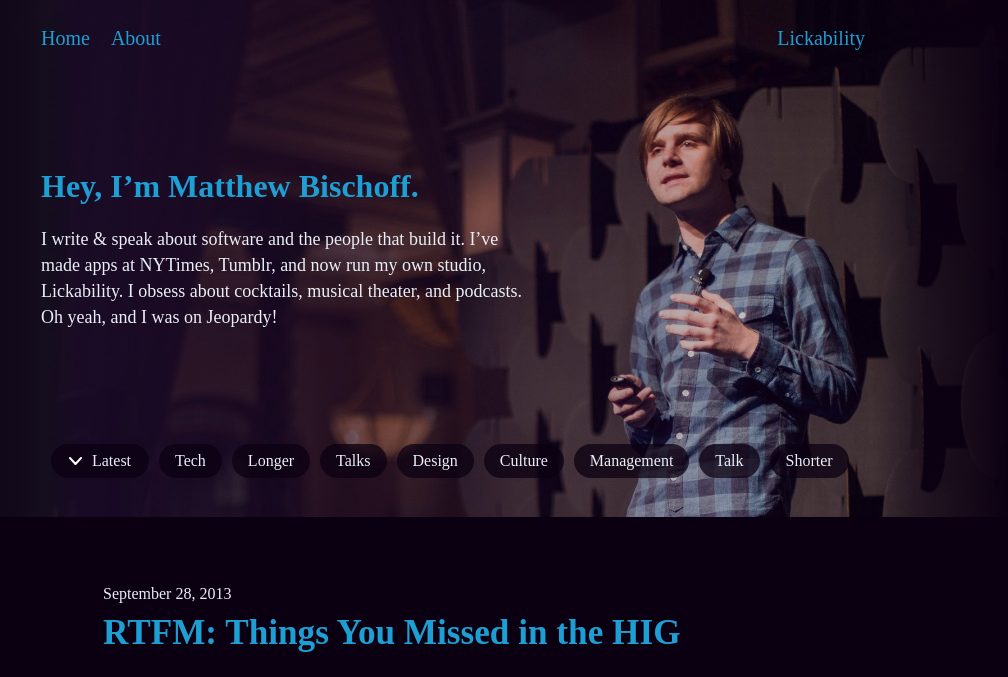
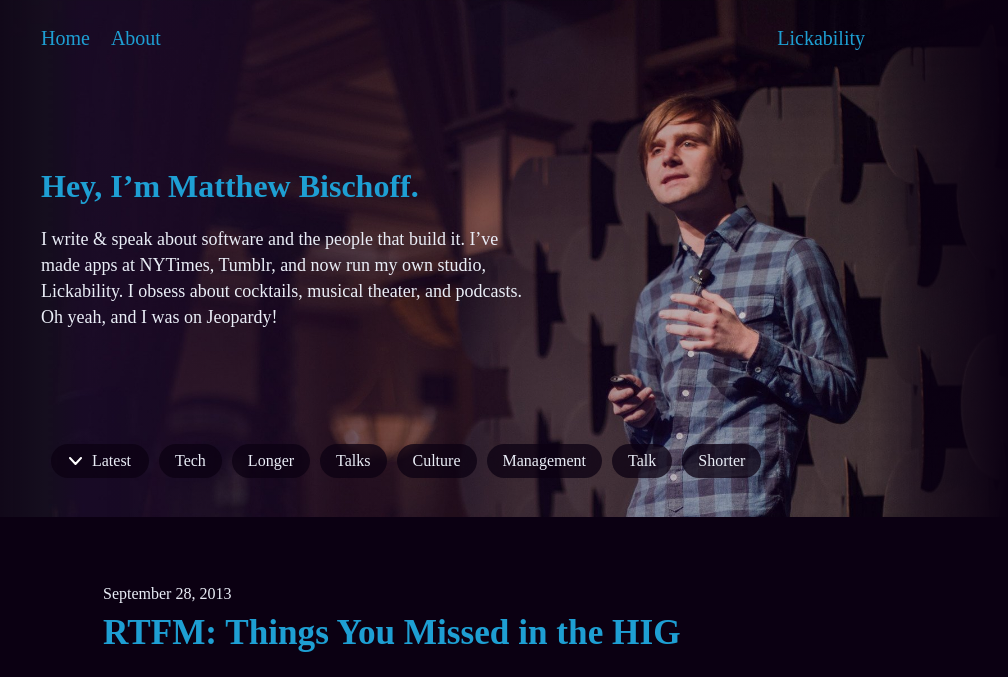
Before and after one commit to mbbischoff/website, a Jekyll site: the page built from _posts/2013-09-28-rtfm.md, in a window 1280 px wide, cut to the strip 0-677 px from the top of the page. Shown: the whole strip, without its empty margins (187-1195 px from the left). Built offline with Jekyll 4.4.1, drawn with Linux system fonts in a browser that asks for light colours; some web fonts are replaced.

Commit message:
Updated Rtfm

```diff
--- a/_posts/2013-09-28-rtfm.md
+++ b/_posts/2013-09-28-rtfm.md
@@ -3,7 +3,6 @@ title: 'RTFM: Things You Missed in the HIG'
 date: 2013-09-28 00:00:00 -04:00
 categories:
 - talks
-- design
 - tech
 - longer
 tags:
```
